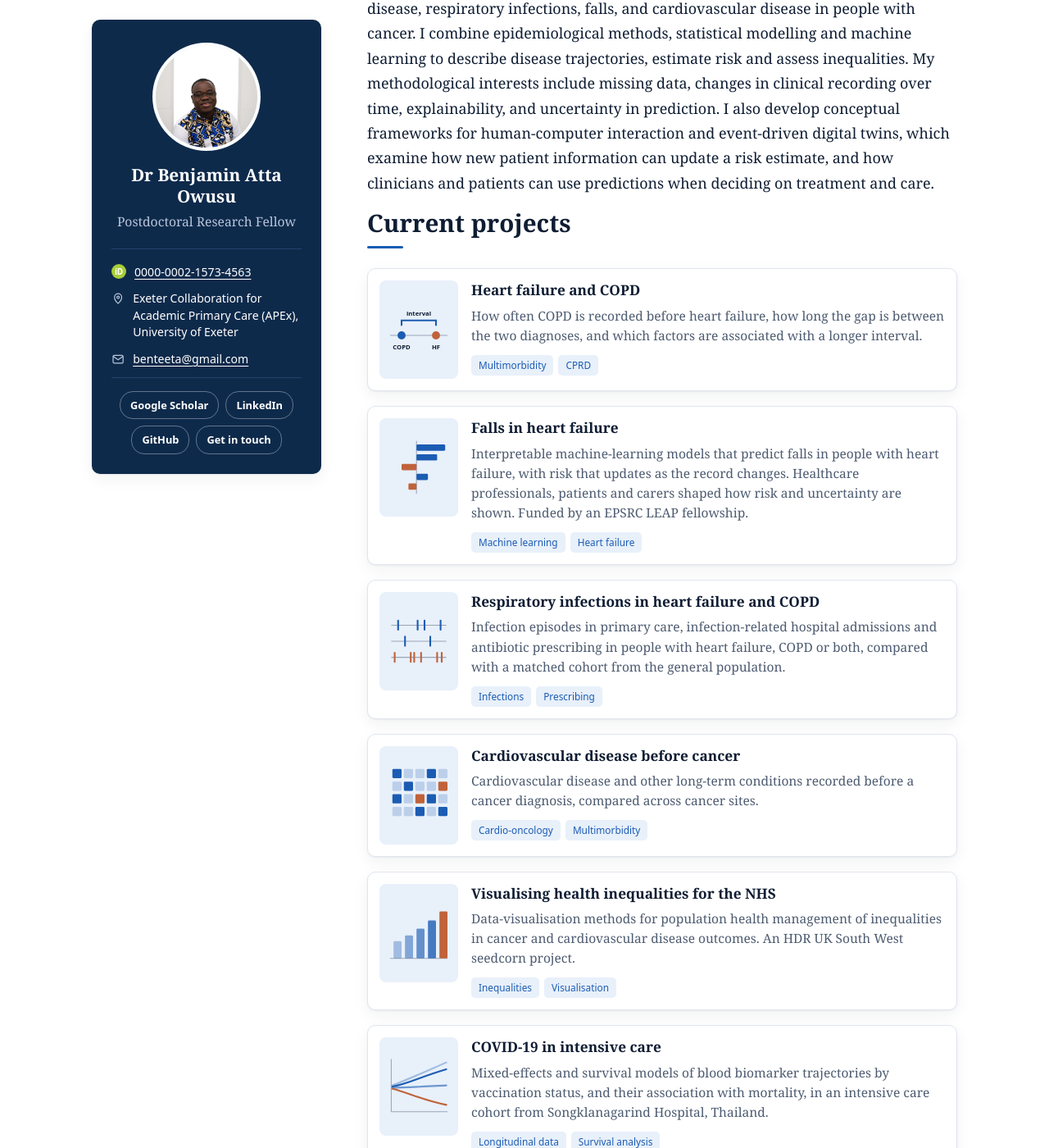
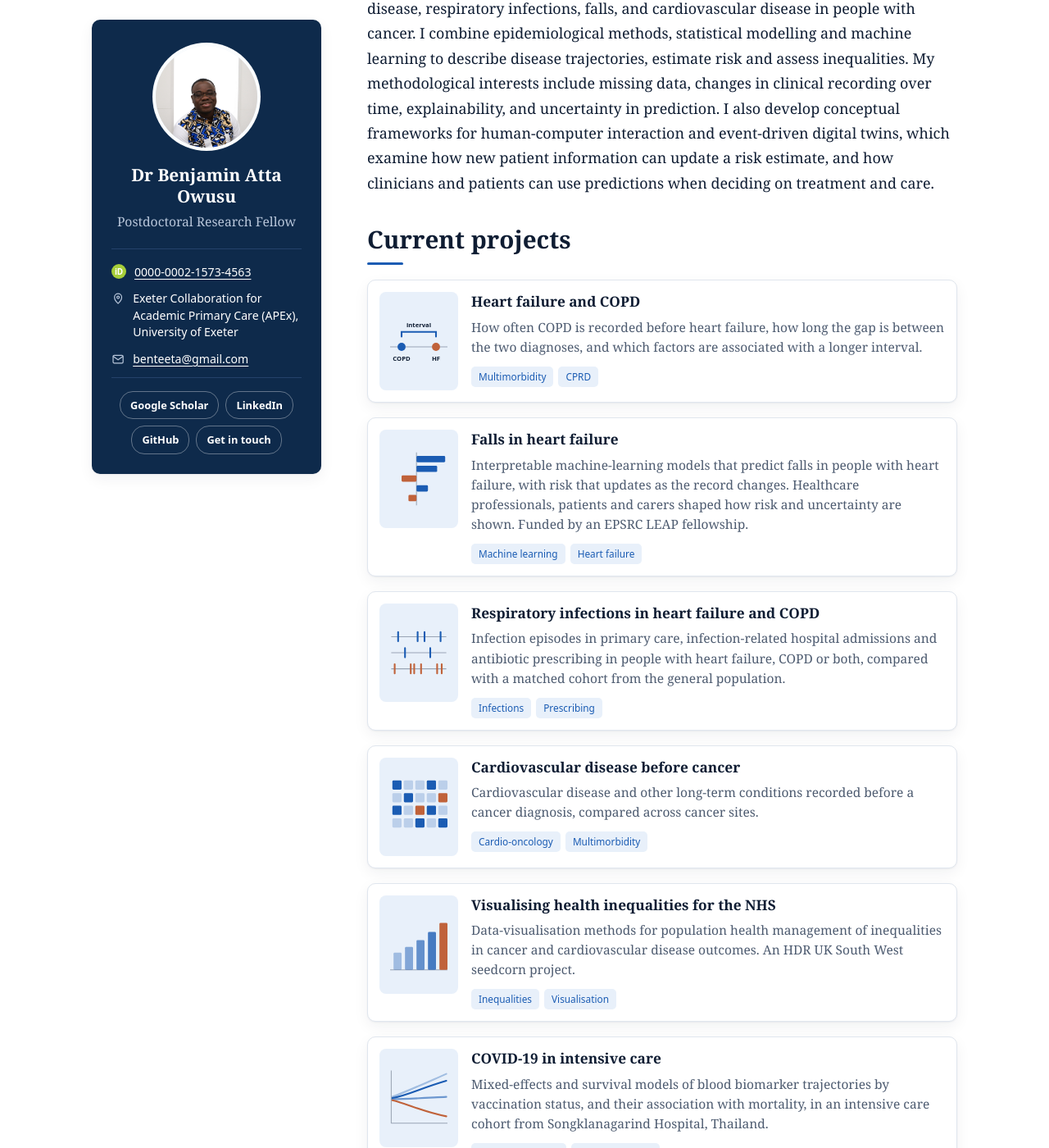
Before and after one commit to benteeta/website, a Jekyll site: the page built from research.md, in a window 1280 px wide and 1400 px high, scrolled down 353 px. Shown: the whole window at 82% size. Built offline with Jekyll 4.4.1, drawn with Linux system fonts in a browser that asks for light colours.

Commit message:
Update style.css

```diff
--- a/assets/style.css
+++ b/assets/style.css
@@ -679,3 +679,21 @@ img { max-width: 100%; height: auto; }
 .profile-body ul.timeline li:first-child::before { background: var(--accent); }
 .profile-body ul.timeline strong { display: block; color: var(--ink); font-size: 1.05rem; }
 .profile-body ul.timeline br { display: none; }
+
+
+/* ---------- Profile card on every page except Home ---------- */
+
+/* The right-hand column on Research and Outputs */
+.page-main { min-width: 0; }
+.page-main > .profile-body { padding-bottom: 0; }
+.page-main > .profile-body + .page-section,
+.page-main > .page-section + .profile-body { margin-top: 36px; }
+.page-section .section-head { margin-bottom: 18px; }
+.profile-body.intro p { font-size: 1.12rem; line-height: 1.7; }
+.page-main .pub-list { max-width: none; }
+
+/* On phones, show the card after the page's own content
+   (the About page keeps it at the top) */
+@media (max-width: 899px) {
+  .card-after-on-phones .profile-card { order: 2; }
+}
```
